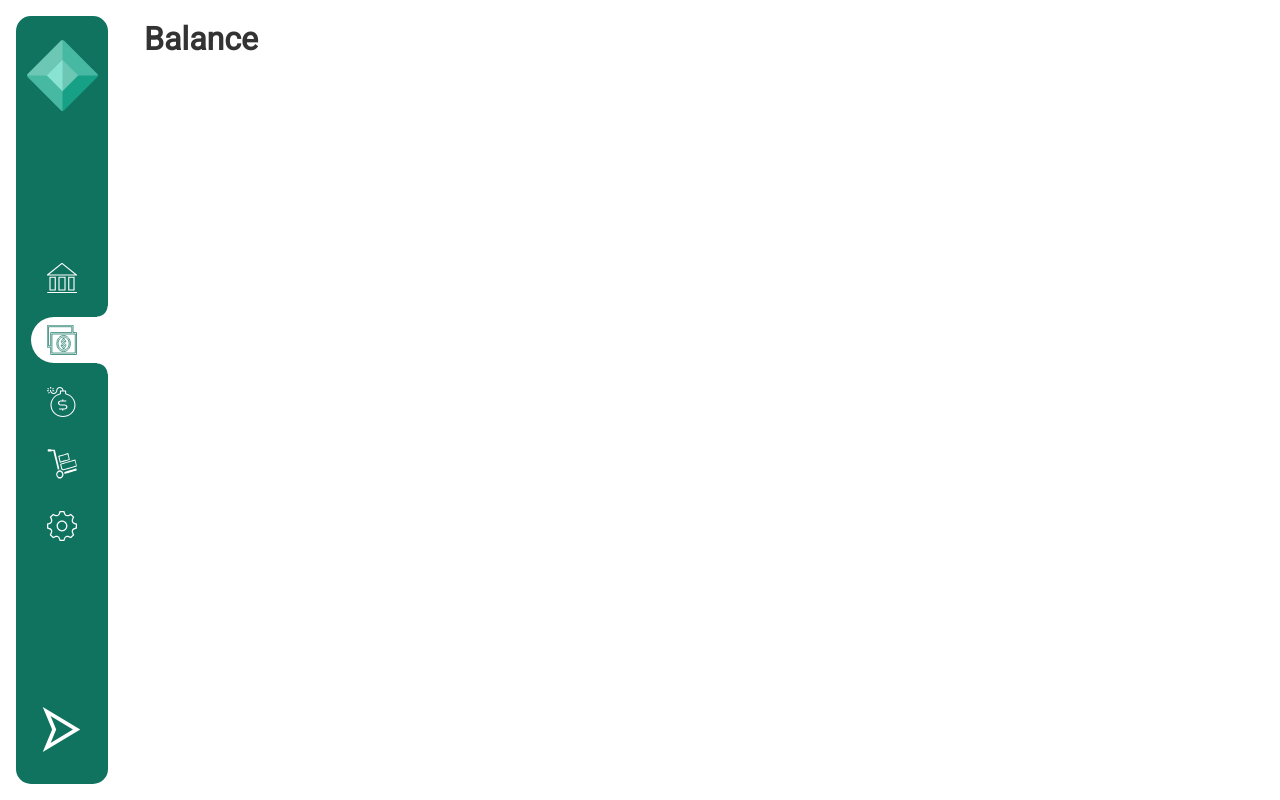
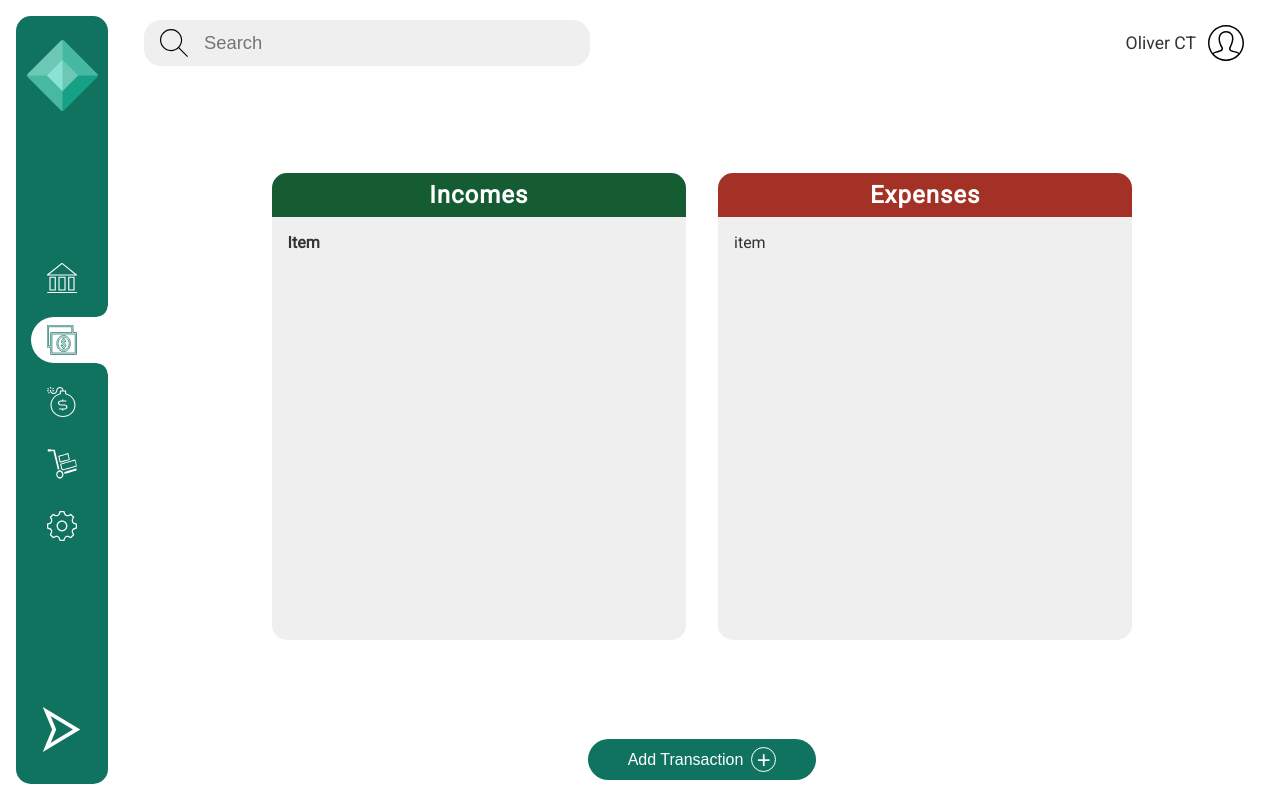
Before and after one commit to olivercastroteran/finpal, a React (Create React App) app: page /balance in a window 1280 px wide. Built offline with nearby package versions, Linux system fonts and the light colour scheme.

Commit message:
balance route layout designed

```diff
--- /dev/null
+++ b/src/components/UI/addBtn/AddBtn.js
@@ -0,0 +1,11 @@
+import './AddBtn.scss';
+
+const AddBtn = ({ text, symbol, clicked }) => {
+  return (
+    <button className="add-btn" onClick={clicked}>
+      {text} <span>{symbol}</span>
+    </button>
+  );
+};
+
+export default AddBtn;
--- /dev/null
+++ b/src/components/UI/addBtn/AddBtn.scss
@@ -0,0 +1,39 @@
+.add-btn {
+  cursor: pointer;
+  outline: none;
+  width: fit-content;
+  display: flex;
+  align-items: center;
+  justify-content: center;
+  margin: 2rem auto 0 auto;
+  font-size: 1rem;
+  padding: 0.5rem 2.5rem;
+  border: none;
+  border-radius: 30px;
+  background-color: #107360;
+  color: #fff;
+  transition: all 0.3s;
+
+  &:hover {
+    background-color: #16a085;
+    transform: scale(1.025);
+    box-shadow: 2px 3px 5px rgba($color: #000000, $alpha: 0.3);
+  }
+
+  &:active {
+    transform: scale(1);
+    box-shadow: 1px 2px 4px rgba($color: #000000, $alpha: 0.2);
+  }
+
+  span {
+    width: 25px;
+    height: 25px;
+    border: 1px solid #fff;
+    border-radius: 50%;
+    font-size: 1.5rem;
+    margin-left: 0.5rem;
+    display: flex;
+    align-items: center;
+    justify-content: center;
+  }
+}
--- a/src/languages/english.js
+++ b/src/languages/english.js
@@ -19,6 +19,12 @@ const english = {
       expensesTxt: 'Total Expenses',
       debtsTxt: 'Total Debts',
     },
+    recentMovementsTitle: 'Recent Movements',
+  },
+  balance: {
+    incomes: 'Incomes',
+    expenses: 'Expenses',
+    btnText: 'Add Transaction',
   },
 };
 
--- a/src/languages/spanish.js
+++ b/src/languages/spanish.js
@@ -19,6 +19,12 @@ const spanish = {
       expensesTxt: 'Gastos Totales',
       debtsTxt: 'Deudas Totales',
     },
+    recentMovementsTitle: 'Movimientos Recientes',
+  },
+  balance: {
+    incomes: 'Ingresos',
+    expenses: 'Gastos',
+    btnText: 'Aumentar Transacción',
   },
 };
 
--- a/src/views/balance/Balance.js
+++ b/src/views/balance/Balance.js
@@ -1,9 +1,41 @@
+import { useEffect, useState } from 'react';
 import './Balance.scss';
+import Header from '../../components/header/Header';
+import { useSelector } from 'react-redux';
+import AddBtn from '../../components/UI/addBtn/AddBtn';
+import { english, spanish } from '../../languages';
 
 const Balance = () => {
+  const isDarkMode = useSelector((state) => state.settings.isDarkMode);
+  const language = useSelector((state) => state.settings.language);
+  const [content, setContent] = useState({});
+
+  useEffect(() => {
+    if (language === 'english') {
+      setContent({ ...english.balance });
+    } else if (language === 'spanish') {
+      setContent({ ...spanish.balance });
+    }
+  }, [language]);
+
   return (
-    <div className="balance content">
-      <h1>Balance</h1>
+    <div className={isDarkMode ? 'balance content dark' : 'balance content'}>
+      <Header />
+      <div className="balance__lists">
+        <div className="balance__incomes">
+          <h2>{content?.incomes}</h2>
+          <div className="balance__incomes--list">
+            <h4>Item</h4>
+          </div>
+        </div>
+
+        <div className="balance__expenses">
+          <h2>{content?.expenses}</h2>
+          <div className="balance__expenses--list">item</div>
+        </div>
+      </div>
+
+      <AddBtn text={content?.btnText} symbol="+" />
     </div>
   );
 };
--- a/src/views/balance/Balance.scss
+++ b/src/views/balance/Balance.scss
@@ -0,0 +1,86 @@
+.balance {
+  display: flex;
+  flex-direction: column;
+  justify-content: space-between;
+  height: 100%;
+  width: 100%;
+
+  &.dark {
+    .balance__lists > div {
+      background-color: #222;
+    }
+  }
+
+  &__lists {
+    flex: 1;
+    display: flex;
+    justify-content: space-between;
+    max-height: 806px;
+    width: 80%;
+    max-width: 1000px;
+    margin: 0 auto;
+
+    @media screen and (max-width: 1350px) {
+      max-height: 467px;
+    }
+
+    & > div {
+      width: 50%;
+      background-color: #efefef;
+      border-radius: 15px;
+      margin: 0 1rem;
+      display: flex;
+      flex-direction: column;
+
+      h2 {
+        text-align: center;
+      }
+    }
+
+    .balance__incomes,
+    .balance__expenses {
+      h2 {
+        color: #fff;
+        border-top-left-radius: 15px;
+        border-top-right-radius: 15px;
+        padding: 0.5rem;
+        letter-spacing: 1px;
+      }
+
+      & > div {
+        flex: 1;
+        padding: 1rem;
+        overflow-y: scroll;
+
+        &::-webkit-scrollbar {
+          width: 0.6rem;
+        }
+
+        &::-webkit-scrollbar-track {
+          background-color: transparent;
+        }
+
+        &::-webkit-scrollbar-thumb {
+          background-color: #107360;
+          border-radius: 15px;
+
+          &:hover {
+            background-color: #16a085;
+          }
+        }
+      }
+    }
+
+    .balance__incomes {
+      h2 {
+        background-color: #155c33;
+      }
+    }
+
+    .balance__expenses {
+      h2 {
+        background-color: #a43125;
+      }
+    }
+  }
+}
--- a/src/views/dashboard/components/recentMovements/RecentMovements.js
+++ b/src/views/dashboard/components/recentMovements/RecentMovements.js
@@ -1,9 +1,24 @@
+import { useEffect, useState } from 'react';
 import './RecentMovements.scss';
+import { useSelector } from 'react-redux';
+import { english, spanish } from '../../../../languages';
 
 const RecentMovements = () => {
+  const language = useSelector((state) => state.settings.language);
+  const [title, setTitle] = useState('');
+
+  useEffect(() => {
+    if (language === 'english') {
+      setTitle(english.dashboard.recentMovementsTitle);
+    } else if (language === 'spanish') {
+      setTitle(spanish.dashboard.recentMovementsTitle);
+    }
+    // eslint-disable-next-line
+  }, [language]);
+
   return (
     <div className="recent-movements">
-      <h2>Recent Movements</h2>
+      <h2>{title}</h2>
     </div>
   );
 };
--- a/src/views/dashboard/components/recentMovements/RecentMovements.scss
+++ b/src/views/dashboard/components/recentMovements/RecentMovements.scss
@@ -1,3 +1,8 @@
 .recent-movements {
   height: 100%;
+
+  h2 {
+    letter-spacing: 1px;
+    margin-bottom: 2rem;
+  }
 }
```
Also changed, not shown: 1 other file (tests, documents, lock files or other folders).
